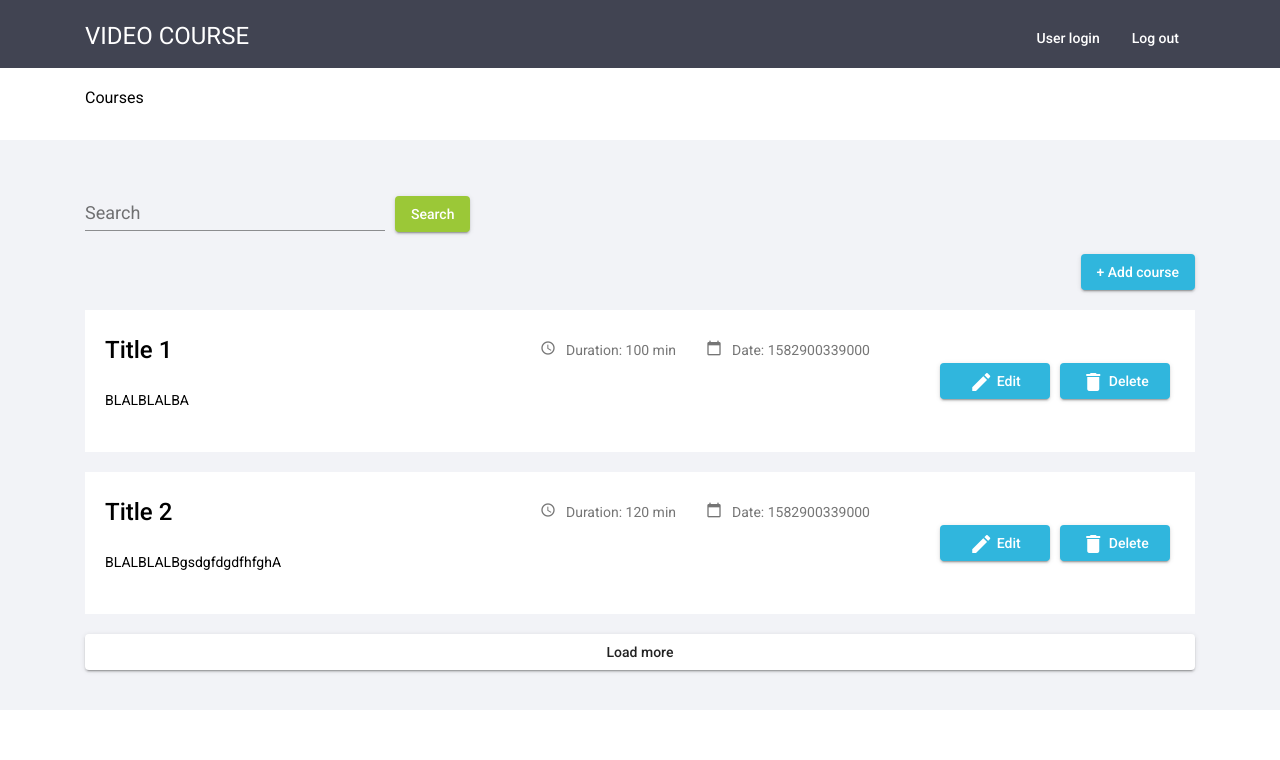
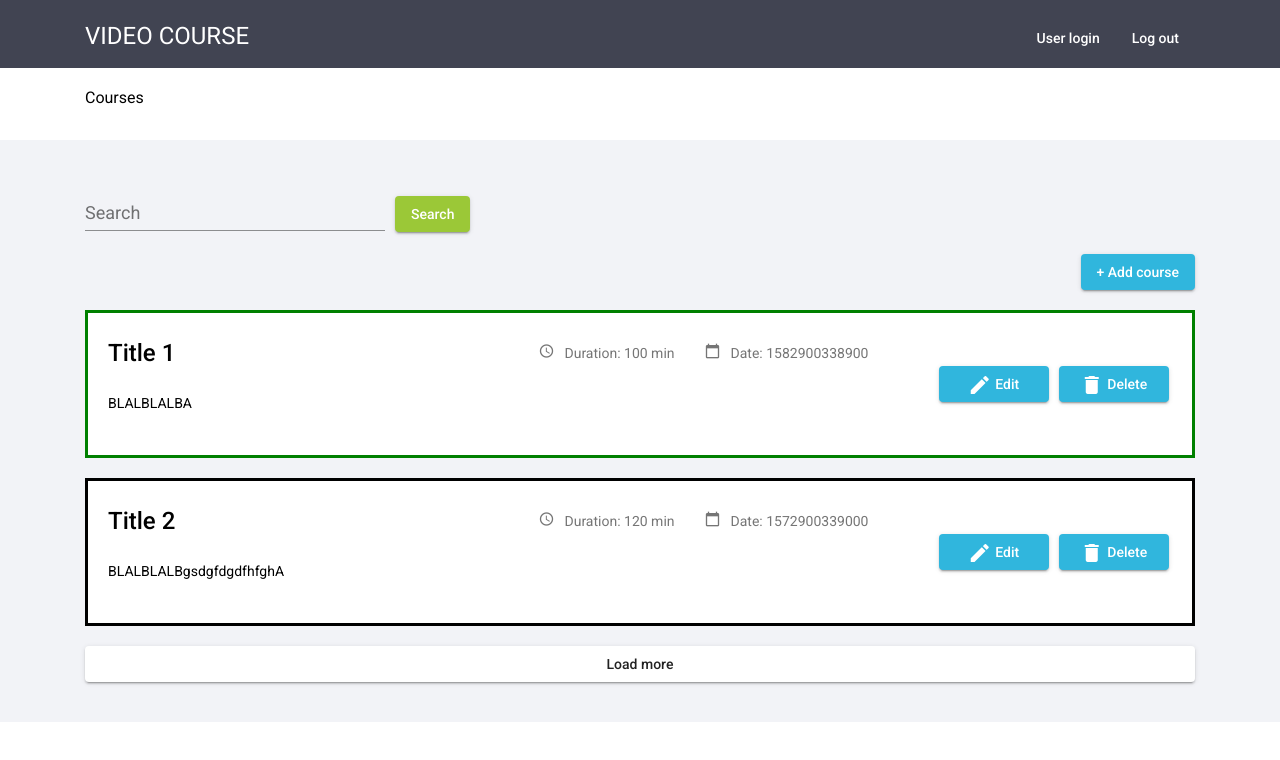
Before and after one commit to VitBazylchik/angular-study, an Angular app: page / in a window 1280 px wide. Shown: the top 760 px of the page. Built offline with nearby package versions, Linux system fonts and the light colour scheme.

Commit message:
feat: add changing border directive

```diff
--- a/src/app/app.module.ts
+++ b/src/app/app.module.ts
@@ -18,6 +18,7 @@ import { SearchComponent } from './components/search/search.component';
 import { MatInputModule } from '@angular/material/input';
 import { FormsModule } from '@angular/forms';
 import { CourseComponent } from './components/course/course.component';
+import { FreshCourseDirective } from './directives//fresh-course/fresh-course.directive';
 
 @NgModule({
   declarations: [
@@ -30,7 +31,8 @@ import { CourseComponent } from './components/course/course.component';
     MainComponent,
     ListOfCoursesComponent,
     SearchComponent,
-    CourseComponent
+    CourseComponent,
+    FreshCourseDirective
   ],
   imports: [
     BrowserModule,
--- a/src/app/components/course/course.component.html
+++ b/src/app/components/course/course.component.html
@@ -1,4 +1,4 @@
-<article class="course">
+<article class="course" [appFreshCourse]="course">
   <div class="row align-items-center">
     <div class="col-9">
       <div class="flex-around">
--- a/src/app/components/course/course.component.scss
+++ b/src/app/components/course/course.component.scss
@@ -32,3 +32,7 @@
 .course-text {
   margin-top: 30px;
 }
+
+.course {
+  border: 3px solid #000;
+}
--- a/src/app/components/list-of-courses/list-of-courses.component.ts
+++ b/src/app/components/list-of-courses/list-of-courses.component.ts
@@ -11,14 +11,14 @@ export class ListOfCoursesComponent implements OnInit {
     {
       id: 1,
       title: "Title 1",
-      creationDate: Date.now(),
+      creationDate: Date.now() - 100,
       duration: 100,
       description: "BLALBLALBA",
     },
     {
       id: 2,
       title: "Title 2",
-      creationDate: Date.now(),
+      creationDate: Date.now() - 10**10,
       duration: 120,
       description: "BLALBLALBgsdgfdgdfhfghA",
     }
--- /dev/null
+++ b/src/app/directives/fresh-course/fresh-course.directive.ts
@@ -0,0 +1,24 @@
+import { Directive, ElementRef, Input, OnChanges } from '@angular/core';
+import { Course } from '../../models/course';
+
+@Directive({
+  selector: '[appFreshCourse]'
+})
+
+export class FreshCourseDirective implements OnChanges {
+  @Input('appFreshCourse') public course: Course;
+
+  private currentDate = new Date();
+  private numericCurrentDate = +this.currentDate;
+  private dateToCompare = this.currentDate.setDate(this.currentDate.getDate() - 14);
+
+  constructor(private el: ElementRef) { }
+
+  ngOnChanges() {
+    if(this.course.creationDate < this.numericCurrentDate && this.course.creationDate >= this.dateToCompare) {
+      this.el.nativeElement.style.borderColor = 'green';
+    } else if (this.course.creationDate > this.numericCurrentDate) {
+      this.el.nativeElement.style.borderColor = 'blue';
+    }
+  }
+}
```
Also changed, not shown: 1 other file (tests, documents, lock files or other folders).
